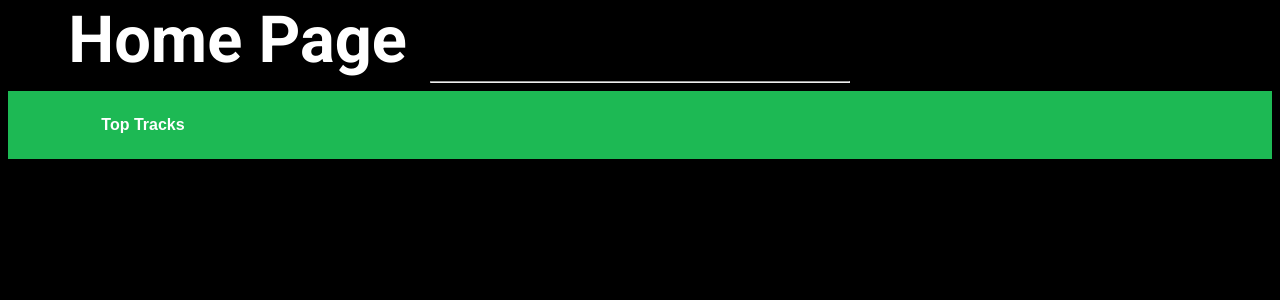
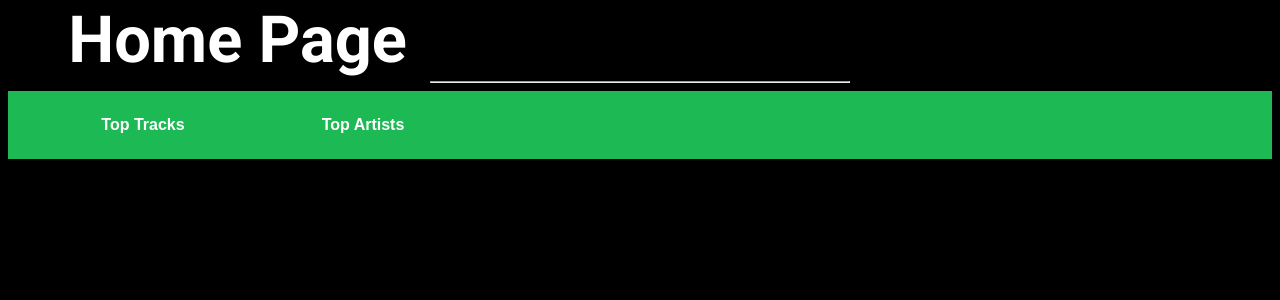
Before and after one commit to KevinL0206/spotify_stats_project_live, a Django app: page /spotify-callback/ in a window 1280 px wide. Shown: the top 300 px of the page. Run offline with Django 4.2, Linux system fonts and the light colour scheme.

Commit message:
update homepage

```diff
--- a/spotify_stats_app/templates/home.html
+++ b/spotify_stats_app/templates/home.html
@@ -29,6 +29,7 @@
 <section id="buttons" class="buttons">
 
   <button class="top-tracks-button">Top Tracks</button>
+  <button class="top-artists-button">Top Artists</button>
 
 
 </section>
@@ -45,11 +46,22 @@
 
 
     document.addEventListener("DOMContentLoaded", () => { // wait for page to be loaded
-    const topArtistsButton = document.querySelector(".top-tracks-button");
-    topArtistsButton.addEventListener("click", () => {
-    const topArtistUrl = `/top-tracks`;
-    window.location.href = topArtistUrl; // Redirect to the new URL
+        const topArtistsButton = document.querySelector(".top-tracks-button");
+        const topTracksButton = document.querySelector(".top-tracks-button");
+
+        topTracksButton.addEventListener("click", () => {
+            const topTracksUrl = `/top-tracks`;
+            window.location.href = topTracksUrl; // Redirect to the new URL
+
         });
+
+        topArtistsButton.addEventListener("click", () => {
+            const topArtistsUrl = `/top-artists`;
+            window.location.href = topArtistsUrl; // Redirect to the new URL
+
+        });
+
+
 
     });
 
```
